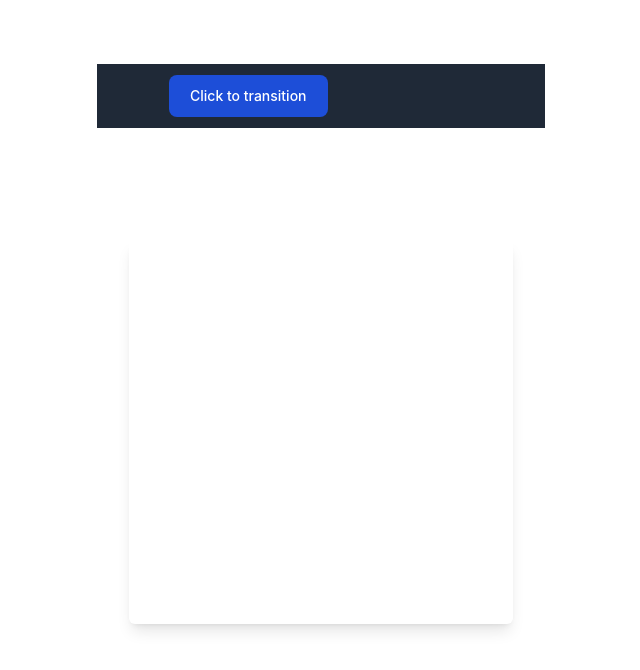
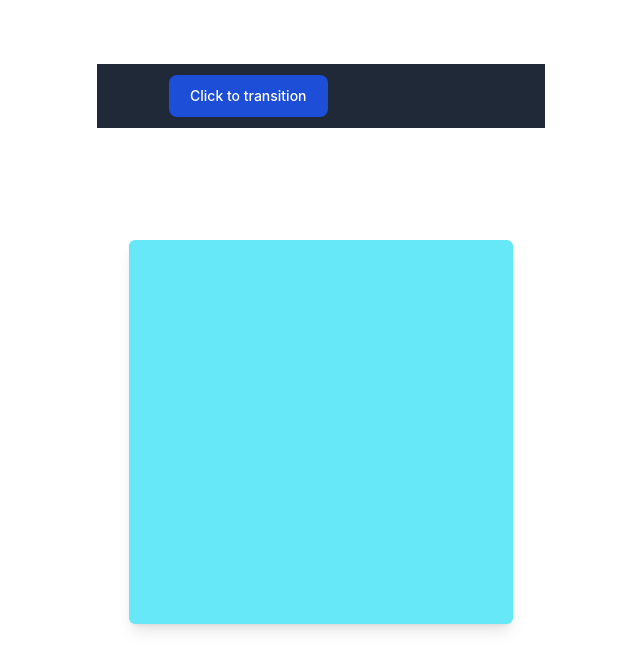
Before and after one commit to erwinchang/vue-example, a Vue app in the folder my-taiwind-project/: page / in a window 1280 px wide. Shown: the top 670 px of the page, without its empty margins (319-959 px from the left). Built offline with nearby package versions, Linux system fonts and the light colour scheme.

Commit message:
patch randomColor

```diff
--- a/my-taiwind-project/src/App.vue
+++ b/my-taiwind-project/src/App.vue
@@ -1,3 +1,18 @@
+<script setup>
+  import { Disclosure } from '@headlessui/vue'
+  import { ref } from 'vue'
+  import ChildComponent from './components/ChildComponent.vue'
+
+  const colorArray = ['bg-cyan-300', 'bg-amber-300', 'bg-emerald-300', 'bg-rose-300']
+  const randomColor = ref(colorArray[0])
+  const show = ref(true)
+
+  const transition = () => {
+    show.value = !show.value
+    randomColor.value = colorArray[Math.floor(colorArray.length * Math.random())];
+  }
+</script>
+
 <template>
   <div class="min-h-full">
     <Disclosure as="nav" class="bg-gray-800">
@@ -16,21 +31,9 @@
     <main>
       <div class="max-w-7xl mx-auto py-6 sm:px-6 lg:px-8">
         <div class="px-4 py-6 sm:px-0">
-          <ChildComponent :show="show" />
+          <ChildComponent :show="show" :randomColor="randomColor" />
         </div>
       </div>
     </main>
   </div>
 </template>
-
-<script setup>
-import { Disclosure } from '@headlessui/vue'
-import { ref } from 'vue'
-import ChildComponent from './components/ChildComponent.vue'
-
-const show = ref(true)
-
-const transition = () => {
-  show.value = !show.value
-}
-</script>
--- a/my-taiwind-project/src/components/ChildComponent.vue
+++ b/my-taiwind-project/src/components/ChildComponent.vue
@@ -12,7 +12,7 @@
         leave-from="opacity-100 rotate-0 scale-100 "
         leave-to="opacity-0 scale-95 "
       >
-        <div class="w-full h-full rounded-md shadow-lg" />
+        <div class="w-full h-full rounded-md shadow-lg" :class="randomColor" />
       </TransitionRoot>
     </div>
   </div>
@@ -23,7 +23,8 @@ import { ref, toRefs, watch } from 'vue'
 import { TransitionRoot } from '@headlessui/vue'
 
 const props = defineProps({
-  show: Boolean
+  show: Boolean,
+  randomColor: String
 })
 const { show } = toRefs(props)
 const isShowing = ref(true)
```
Also changed, not shown: 1 other file (tests, documents, lock files or other folders).
